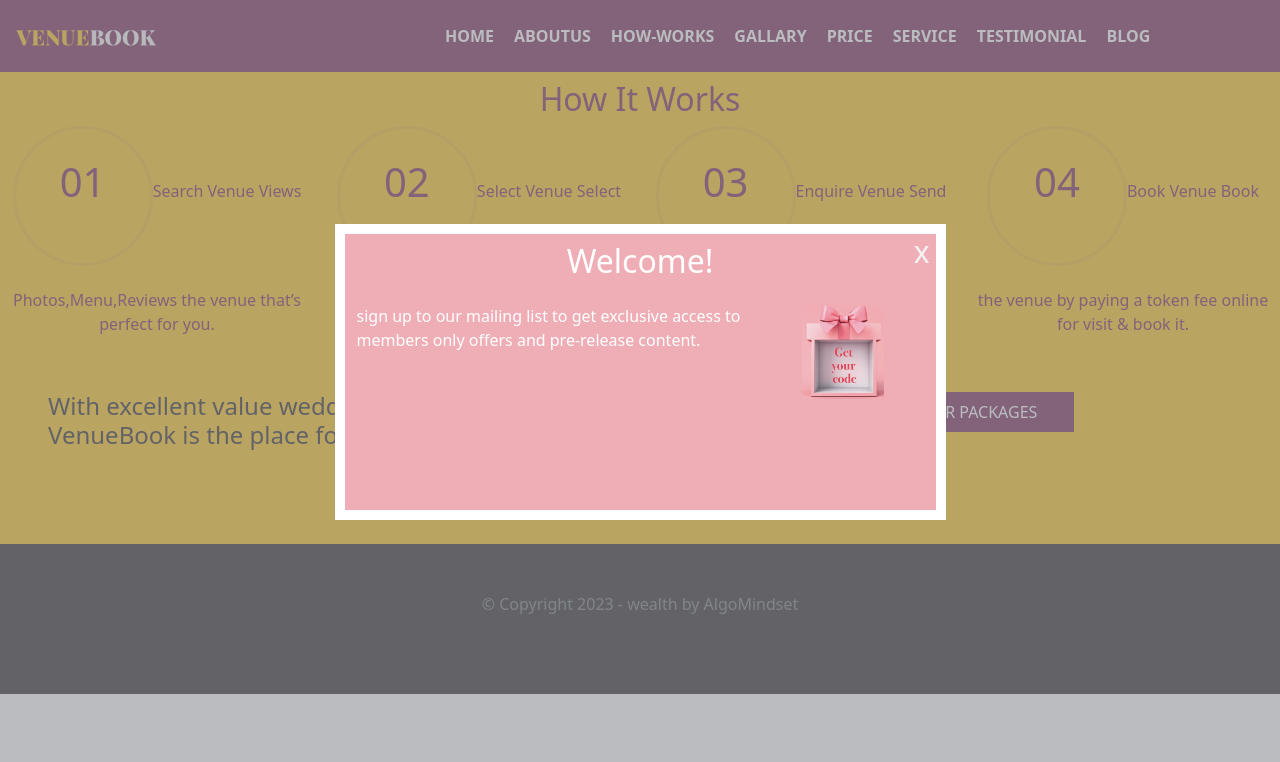
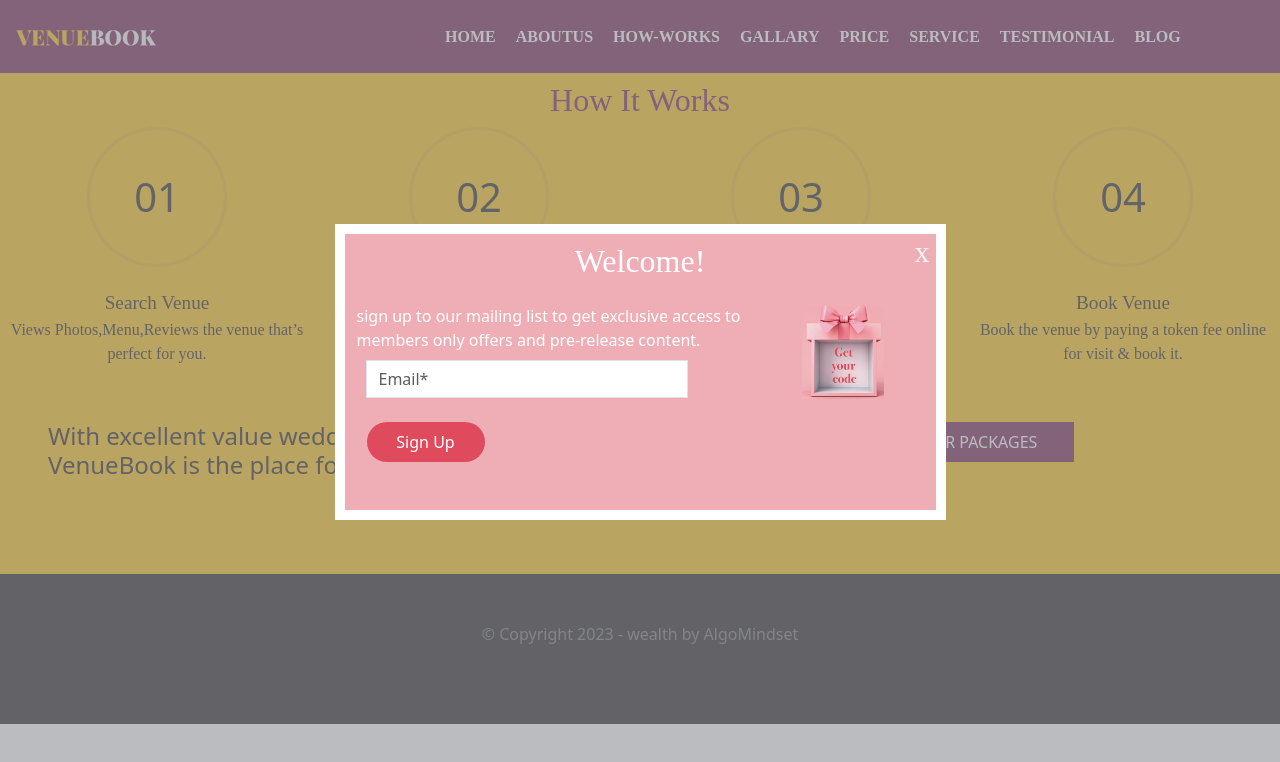
Before and after one commit to kavitaui/new-portfolio, a React (Create React App) app: page /howWorks in a window 1280 px wide. Shown: the top 762 px of the page. Built offline with nearby package versions, Linux system fonts and the light colour scheme.

Commit message:
form validation

```diff
--- a/src/Componants/HeaderFolder/HowWorks.js
+++ b/src/Componants/HeaderFolder/HowWorks.js
@@ -5,23 +5,23 @@ export default function HowWorks() {
                <h2>How It Works</h2>
                     <div className="col-3 work-block-wedding">
                         <div className="circle"><h1>01</h1></div>
-                        Search Venue
-                        Views Photos,Menu,Reviews the venue that’s perfect for you.
+                        <span>Search Venue</span>
+                       <div className="content1"> Views Photos,Menu,Reviews the venue that’s perfect for you.</div>
                     </div>
                     <div className="col-3">
                     <div className="circle"><h1>02</h1></div>
-                        Select Venue
-                        Select your venue managers directly and to find more details.
+                       <span>Select Venue</span>
+                      <div className="content1">  Select your venue managers directly and to find more details.</div>
                     </div>
                     <div className="col-3">
                     <div className="circle"><h1>03</h1></div>
-                        Enquire Venue
-                        Send Free Enquiry and Book Online For wedding ceremony.
+                       <span>Enquire Venue</span>
+                       <div className="content1"> Send Free Enquiry and Book Online For wedding ceremony.</div>
                     </div>
                     <div className="col-3">
                     <div className="circle"><h1>04</h1></div>
-                        Book Venue
-                        Book the venue by paying a token fee online for visit & book it.
+                      <span>Book Venue</span>
+                      <div className="content1" >   Book the venue by paying a token fee online for visit & book it.</div>
                     </div>
                 </div>
             </div>
--- a/src/Componants/Model.js
+++ b/src/Componants/Model.js
@@ -2,18 +2,39 @@
 import { useEffect, useState } from "react";
 import gift from "../Asset/images/gift.jpeg";
 export default function Model() {
-    const [model, setModel] = useState();
-    useEffect(()=>{
-       setTimeout(()=>{
-        setModel(true);
-       }, 1000)
+    const [email, setEmail] = useState();
+    const [emailError, setEmailError] = useState("");
+    const [model, setModel] = useState(true);
+    const[sucessMsg,setSucessMsg] =useState("");
+    const handleSubmit = (e) => {
+        e.preventDefault();
+        if (email.length > 0) {
+            setEmailError("");
+            setSucessMsg("thank u for submitting email")
+            setTimeout(
+                ()=>{
+                  setEmail("");
+                  setModel(false);
+                  setSucessMsg("") ;
+                },2000
+            )
+        }
+        else {
+            setEmailError("please enter valid email");
+        }
+    }
+
+    useEffect(() => {
+        setTimeout(() => {
+            setModel(true);
+        }, 1000)
     }, []);
     return (
         <> {model ? (<div className={`wrapper ${model ? 'open' : ''}`} >
             <div className="box1" ></div>
             <div className="box2">
-                <div className="box3" onClick={() => { setModel() }}>
-                    <span >x</span>
+                <div className="box3" >
+                    <span onClick={() => { setModel(false) }}>x</span>
                     <div className="col-12 px-2 py-2 content">
                         <div className="row">
                             <div><h2>Welcome!</h2></div></div></div>
@@ -21,10 +42,28 @@ export default function Model() {
                         <div className="row">
                             <div className="col-9 px-4 py-2  content-left ">
                                 sign up to our mailing list to get exclusive access to members only
-                                 offers and pre-release content.</div>
+                                offers and pre-release content.
+                                <form method="post" action="">
+                                    <div className="input-field">
+                                        <input type="text" onChange={(e) => { setEmail(e.target.value) }} className="form-control mt-2 " placeholder="Email*" />
+                                    </div>
+                                    <p>
+                                        {emailError.length > 0 ? emailError : null}
+                                    </p>
+                                    <div >
+                                        <button type="submit" onClick={(e) => { handleSubmit(e) }} className="signup mt-2">
+                                            Sign Up
+                                        </button>
+                                        <p>{sucessMsg.length>0?sucessMsg:null}</p>
+
+                                    </div>
+                                </form>
+                            </div>
 
                             <div className="col-3  px-2 py-2">
-                                <img className="wedding-gift" src={gift} alt="" /></div></div>
+                                <img className="wedding-gift" src={gift} alt="" />
+                            </div>
+                        </div>
                     </div>
 
                 </div>
--- a/src/index.css
+++ b/src/index.css
@@ -18,6 +18,7 @@ code {
   position: sticky;
   top: 0;
   z-index: 10;
+
 }
 
 .head-wrapper li {
@@ -32,6 +33,7 @@ code {
   font-weight: 700;
   padding-right: 10px;
   color: white;
+  font-family: Playfair Display;
 
 }
 
@@ -61,14 +63,15 @@ code {
 .booking h4 {
   text-align: center;
   font-family: inherit;
-  font-weight: 500;
+  font-weight: 200;
   line-height: 1.1;
   font-size: 1.5rem;
+  font-family: Playfair Display;
 }
 
 .custom-button {
   background-color: #ffc217;
-  color: black;
+  color: #272426;
   width: 287px;
   height: 40px;
   border: 0cm;
@@ -141,7 +144,7 @@ h1 b {
 
 
 .react-calendar__month-view__weekdays {
-  background: #000;
+  background: #272426;
 }
 
 .react-calendar__month-view__weekdays__weekday abbr {
@@ -171,6 +174,8 @@ button.react-calendar__tile.react-calendar__tile--active.react-calendar__tile--r
 .head-wrapper a:hover {
   color: #ffc217;
   text-decoration: underline;
+  font-weight: 700;
+
 }
 
 .top {
@@ -189,7 +194,7 @@ button.react-calendar__tile.react-calendar__tile--active.react-calendar__tile--r
 }
 
 .message {
-  color: #000;
+  color: #272426;
 }
 
 .popup {
@@ -221,13 +226,17 @@ button.react-calendar__tile.react-calendar__tile--active.react-calendar__tile--r
   width: 140px;
   border-radius: 100%;
   border: 3px solid #efb81f;
-  position: relative;
-  text-align: center;
-  display: inline-block;
+  padding:50px;
+
+
+  color:#272426;
+  display: flex;
+  justify-content: center;
+  align-items: center;
 }
 
 .circle h1 {
-  margin-top: 29px;
+  margin: 50px;
 
 }
 
@@ -260,29 +269,35 @@ button.react-calendar__tile.react-calendar__tile--active.react-calendar__tile--r
 .box3 {
   background-color: hsl(352.62deg 67.01% 80.98%);
   height: 100%;
-  position:relative;
+  position: relative;
 
 
 }
-.box3 span{
+
+.box3 span {
   font-size: 30px;
   font-weight: 20px;
-  position:absolute;
-  color:#f3f3f3;
+  position: absolute;
+  color: #f3f3f3;
   right: 6px;
   top: -5px;
+  cursor:pointer;
 }
-.content{
+
+.content {
   text-align: center;
-  color:#fff;
+  color: #fff;
 }
-.wedding-gift{
+
+.wedding-gift {
   text-align: right;
-  width:60%;
+  width: 60%;
 }
-.content-left{
-  color:#ffffff;
+
+.content-left {
+  color: #ffffff;
 }
+
 .wrapper {
   opacity: 0;
   transition: opacity 2s ease-in-out;
@@ -294,8 +309,10 @@ button.react-calendar__tile.react-calendar__tile--active.react-calendar__tile--r
 
 /* CSS for the element you want to show/hide */
 .wrapper {
-  opacity: 0; /* Start with opacity 0 to hide the element */
-  transition: opacity 5s ease-in-out; /* Add a smooth transition */
+  opacity: 0;
+  /* Start with opacity 0 to hide the element */
+  transition: opacity 5s ease-in-out;
+  /* Add a smooth transition */
 }
 
 /* CSS for the element when it's visible */
@@ -308,6 +325,7 @@ button.react-calendar__tile.react-calendar__tile--active.react-calendar__tile--r
   from {
     opacity: 0;
   }
+
   to {
     opacity: 1;
   }
@@ -318,7 +336,47 @@ button.react-calendar__tile.react-calendar__tile--active.react-calendar__tile--r
   from {
     opacity: 1;
   }
+
   to {
     opacity: 0;
   }
 }
+
+.input-field {
+  width: 322px;
+  margin-left: 9px;
+  border-radius: 23px;
+  font-weight: 600px;
+  color:#272426;
+}
+.signup {
+  border-radius: 25px;
+  background-color: hsl(352.4deg 70.75% 58.43%);
+  border-color: none;
+  margin-left: 10px;
+  width: 118px;
+  color: white;
+
+  height: 40px;
+  border: 1px solid transparent;
+font-weight: 300px;
+}
+h2{
+  font-size: 32px;
+  color: #752154;
+  line-height: 1.1;
+  text-align: center;
+  font-family: Playfair Display;
+  font-weight: 400;
+  font-style: normal;
+}
+ span{
+  color:#272426;
+  font-size: larger;
+  font-weight: 500;
+  font-family: Playfair Display;
+}
+.content1{
+  color:#272426;
+  font-family: Playfair Display;
+}
```
